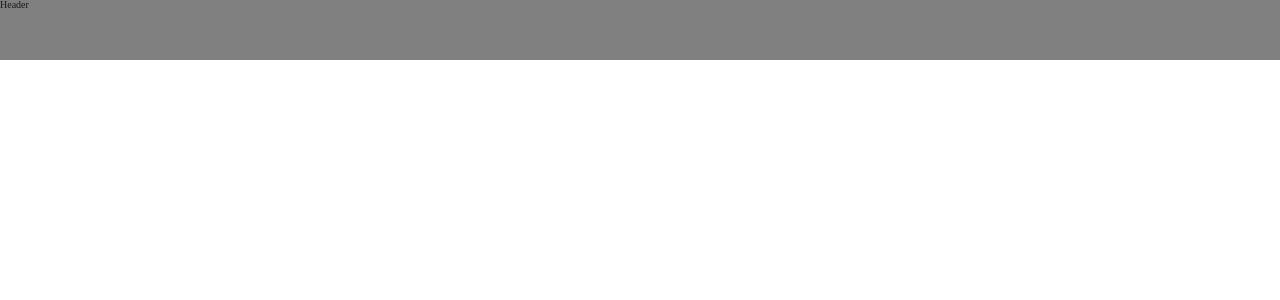
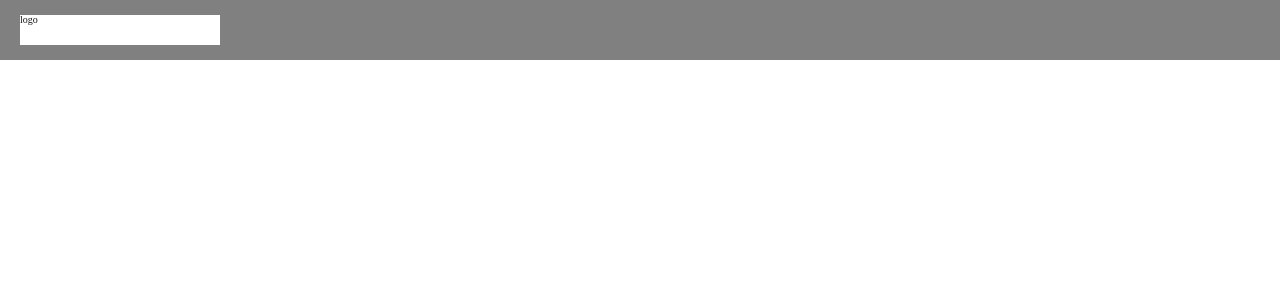
Before and after one commit to choigirang/phenomenon-community, a Next.js app: page / in a window 1280 px wide. Shown: the top 300 px of the page. Built offline with nearby package versions, Linux system fonts and the light colour scheme; a web font is replaced by a local one.

Commit message:
Update Header.tsx

```diff
--- a/components/Header.tsx
+++ b/components/Header.tsx
@@ -4,7 +4,11 @@ import styled from 'styled-components';
 export default function Header() {
   const category = ['명예의 전당', '게시글', '공지사항'];
 
-  return <Container>Header</Container>;
+  return (
+    <Container>
+      <div className="logo">logo</div>
+    </Container>
+  );
 }
 
 const Container = styled.div`
@@ -12,4 +16,14 @@ const Container = styled.div`
   height: 60px;
   position: relative;
   background: gray;
+
+  .logo {
+    position: absolute;
+    left: 20px;
+    top: 50%;
+    transform: translateY(-50%);
+    width: 200px;
+    height: 30px;
+    background: white;
+  }
 `;
```
